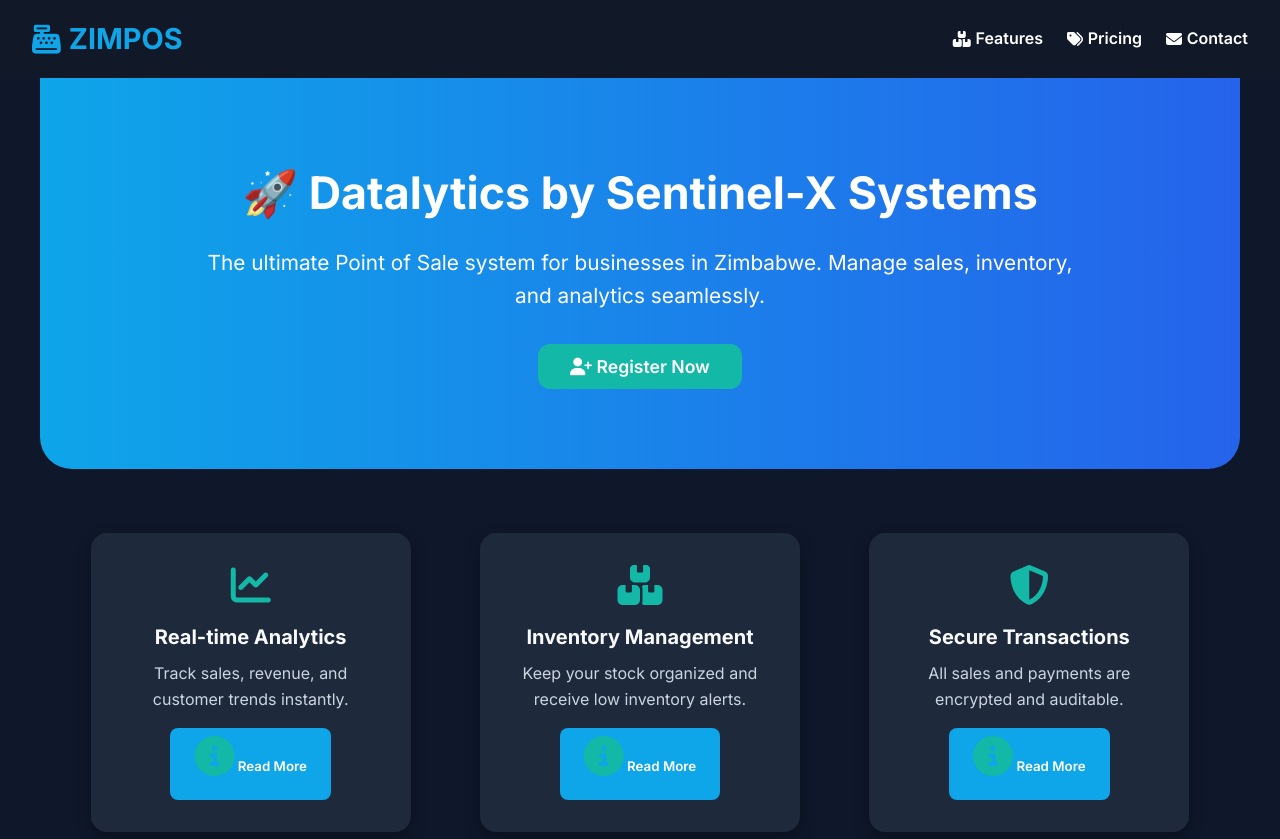
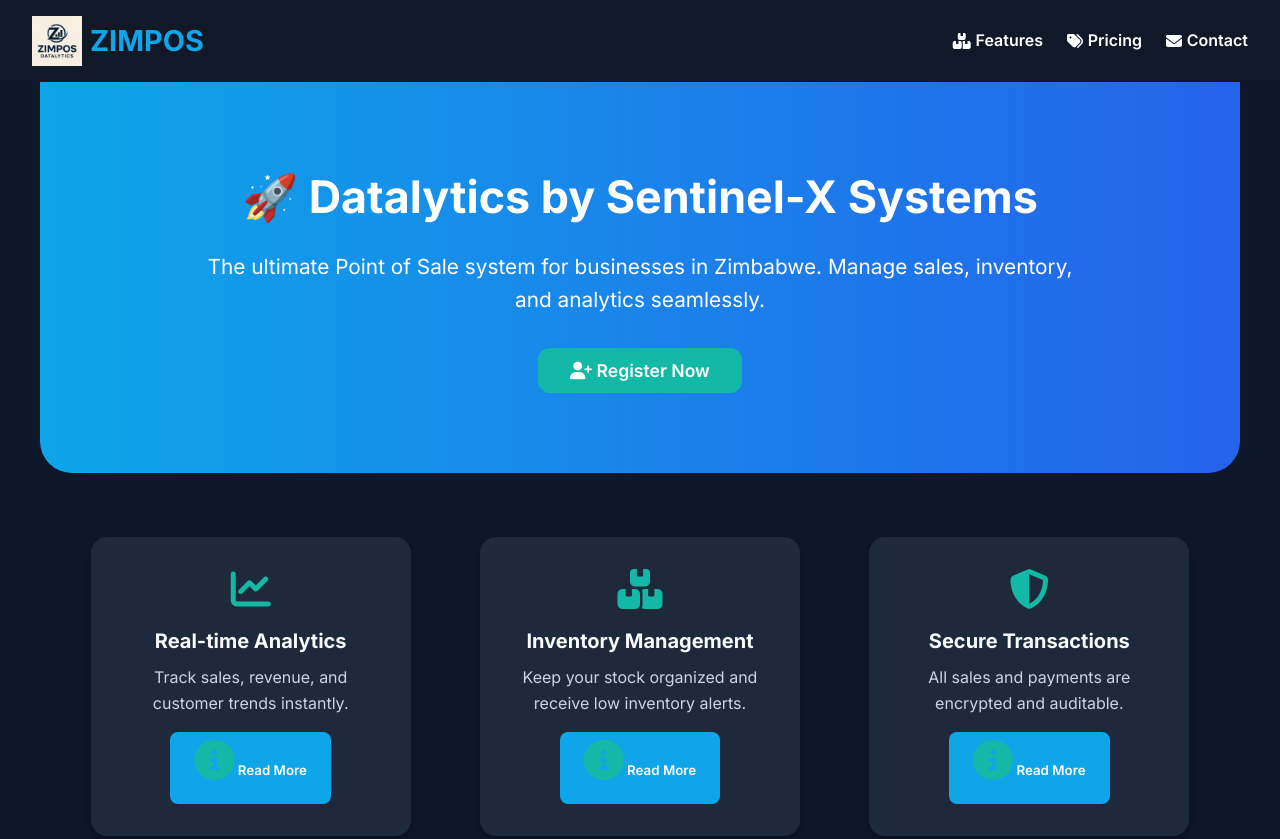
Before and after one commit to SentinelXZimbabwe/ZIMPOS-Datalytics-Website, a plain HTML site: page index.html in a window 1280 px wide. Shown: the top 839 px of the page. Drawn offline with Linux system fonts and the light colour scheme.

Commit message:
Update index.html

```diff
--- a/index.html
+++ b/index.html
@@ -16,7 +16,9 @@
 
   /* Header */
   header { background-color:#111827; color:white; padding:1rem 2rem; display:flex; justify-content:space-between; align-items:center; position:sticky; top:0; z-index:1000; }
-  .logo h1 { font-size:1.8rem; font-weight:700; color:#0ea5e9; display:flex; align-items:center; gap:0.5rem; }
+  .logo { display:flex; align-items:center; gap:0.5rem; }
+  .logo img { height:50px; width:auto; }
+  .logo h1 { font-size:1.8rem; font-weight:700; color:#0ea5e9; }
   nav { display:flex; gap:1.5rem; align-items:center; }
   nav a { font-weight:600; display:inline-flex; align-items:center; gap:0.3rem; color:white; transition: color 0.3s; }
   nav a:hover { color:#0ea5e9; }
@@ -66,7 +68,8 @@
 
 <header>
   <div class="logo">
-    <h1><i class="fas fa-cash-register"></i> ZIMPOS</h1>
+    <img src="logo/logo.png" alt="ZIMPOS Logo">
+    <h1>ZIMPOS</h1>
   </div>
   <nav>
     <a href="#features"><i class="fas fa-boxes"></i> Features</a>
```
